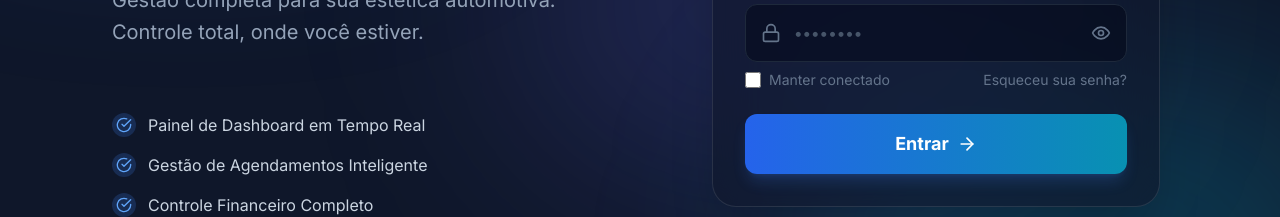
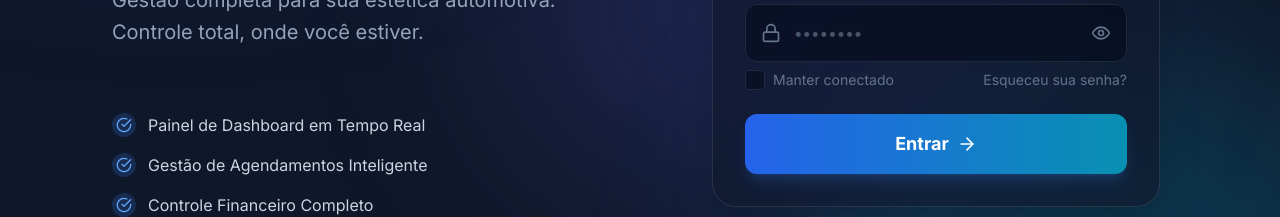
Before and after one commit to thiagodeassisbm-source/lavamasterapp, a Next.js app: page / in a window 1280 px wide. Shown: the part 432-649 px from the top of the page. Built offline with nearby package versions, Linux system fonts and the light colour scheme.

Commit message:
style: customizacao da checkbox de manter conectado para combinar com o tema

```diff
--- a/app/page.tsx
+++ b/app/page.tsx
@@ -2,7 +2,7 @@
 
 import { useState, useEffect } from 'react';
 import { useRouter } from 'next/navigation';
-import { Mail, Lock, Eye, EyeOff, Wrench, ArrowRight, CheckCircle } from 'lucide-react';
+import { Mail, Lock, Eye, EyeOff, Wrench, ArrowRight, CheckCircle, Check } from 'lucide-react';
 import toast from 'react-hot-toast';
 import LogoLM from '@/lib/presentation/components/LogoLM';
 
@@ -219,8 +219,11 @@ export default function LoginPage() {
                             type="checkbox"
                             checked={formData.rememberMe}
                             onChange={handleChange}
-                            className="w-4 h-4 rounded border-slate-800 bg-slate-950/50 text-blue-500 focus:ring-blue-500/20 focus:ring-offset-0 transition-all cursor-pointer"
+                            className="sr-only"
                           />
+                          <div className={`w-5 h-5 rounded border border-slate-800 bg-slate-950/50 flex items-center justify-center transition-all group-hover/check:border-blue-500/50 ${formData.rememberMe ? 'border-blue-500/50' : ''}`}>
+                            {formData.rememberMe && <Check className="w-3.5 h-3.5 text-blue-500" strokeWidth={4} />}
+                          </div>
                         </div>
                         <span className="text-sm text-slate-500 group-hover/check:text-slate-300 transition-colors">Manter conectado</span>
                       </label>
```
